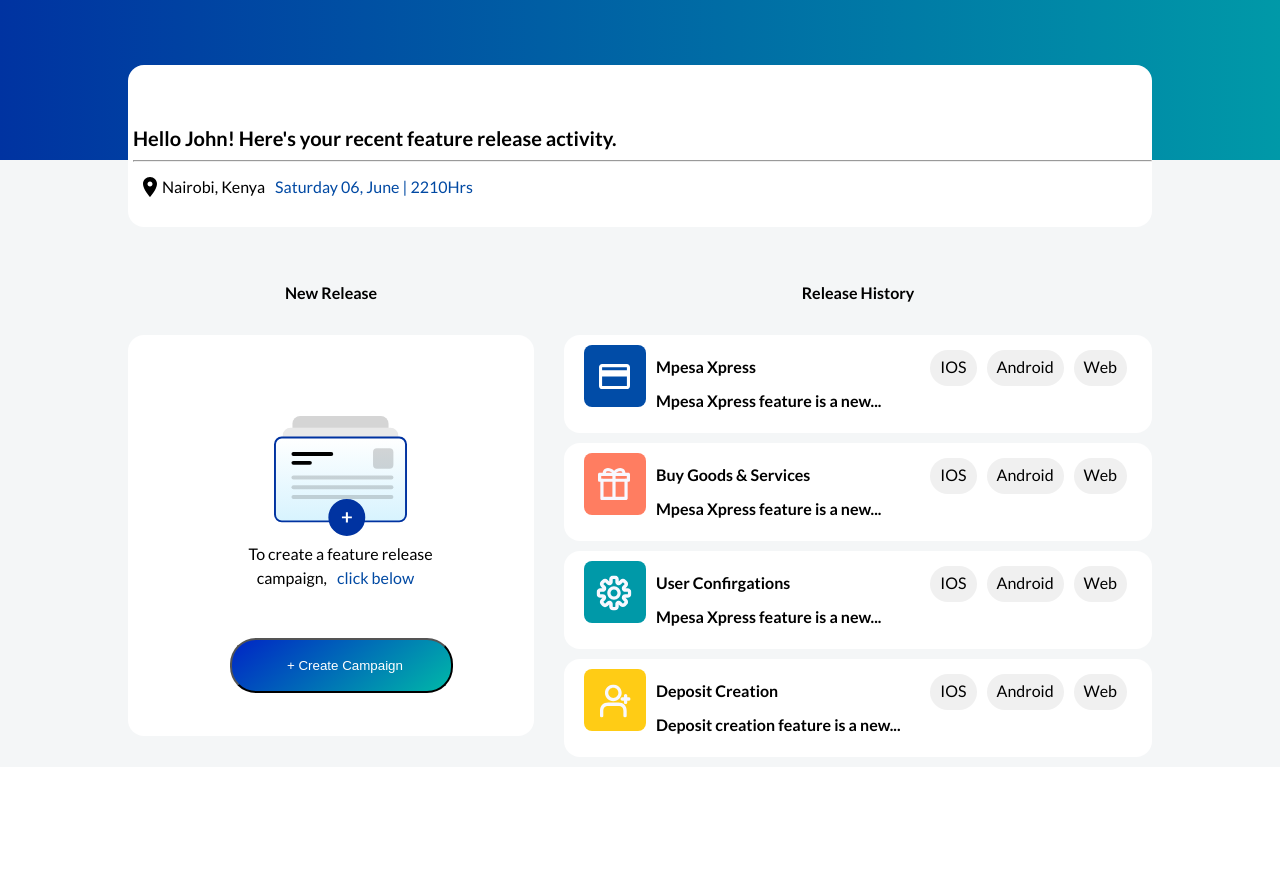
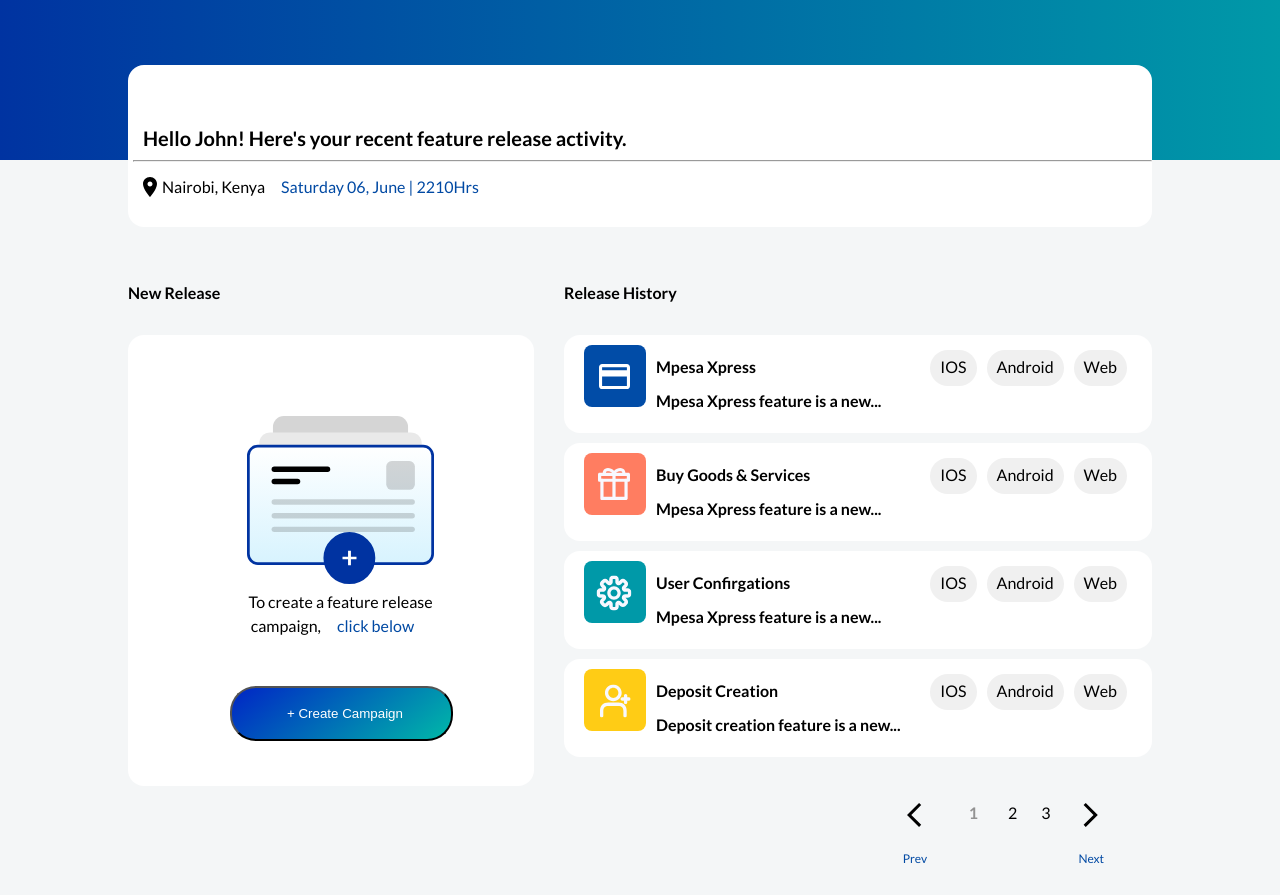
Before and after one commit to DannyMyles/Campaigns, a React (Create React App) app: page /campaign in a window 1280 px wide. Shown: the part 140-1035 px from the top of the page. Before the commit the page ends 907 px from the top, so only its background shows below. Built offline with nearby package versions, Linux system fonts and the light colour scheme; data requests are answered from the project's data file; the HTML template or start-up script is replaced by a standard one.

Commit message:
Add pagination

```diff
--- a/src/components/campaigns/Campaigns.tsx
+++ b/src/components/campaigns/Campaigns.tsx
@@ -1,6 +1,6 @@
-import './campaigns.css'
+import "./campaigns.css";
 import Imlogo from "../../images/Imlogo.svg";
-import create_campaign from '../../images/campaing/create_campaign.svg'
+import create_campaign from "../../images/campaing/create_campaign.svg";
 import deposit_creation from "../../images/campaing/deposit_creation.svg";
 import mpesa_xpress from "../../images/campaing/mpesa_xpress.svg";
 import location from "../../images/campaing/location.svg";
@@ -9,35 +9,31 @@
 import arrow_drop from "../../images/campaing/arrow_drop.svg";
 import left_arrow from "../../images/campaing/left_arrow.svg";
 import right_arrow from "../../images/campaing/right_arrow.svg";
-import {useEffect, useState } from 'react';
-import CreatCampaigns from '../createCampaigns/CreatCampaigns';
-import Modal from '../modal/Modal';
+import { useEffect, useState } from "react";
+import CreatCampaigns from "../createCampaigns/CreatCampaigns";
+import Modal from "../modal/Modal";
 
 export interface Campaign {
-  title: string,
-  image?: URL
+  title: string;
+  image?: URL;
 }
 
-
 const Campaigns = () => {
-
   const [openModal, setOpenModal] = useState(false);
-      let campaigns:Campaign[], setCompains:any;
+  let campaigns: Campaign[], setCompains: any;
   [campaigns, setCompains] = useState([]);
 
   useEffect(() => {
     fetch("http://localhost:4200/campaigns")
-                  .then(response => response.json())
-                  .then((campaigns:Campaign)=>{
+      .then((response) => response.json())
+      .then((campaigns: Campaign) => {
         setCompains(campaigns);
-                  })
+      });
   }, []);
 
   return (
-
-
     <div className="top-header">
-                  <div className='profile'>
+      <div className="profile">
         <div className="inner-container flex-contentbtn">
           <div className="logo-profile">
             <img src={Imlogo} alt="logo-image" />
@@ -60,24 +56,28 @@
         </div>
       </div>
 
-                  <div className='campaign-recent'>
-
+      <div className="campaign-recent">
         <div className=" inner-container">
-                              <div className="campaign-intro ">
+          <div className="campaign-intro">
             <h4>Hello John! Here's your recent feature release activity.</h4>
           </div>
           <div className="campaign-address">
             <hr />
             <div className="location">
-                                          <div> <img src={location} alt="" /></div>
-                                          <span > Nairobi, Kenya</span>
+              <div>
+                {" "}
+                <img src={location} alt="" />
+              </div>
+              <span> Nairobi, Kenya</span>
 
-                                          <span> <a href="#">Saturday 06, June | 2210Hrs</a> </span>
+              <span>
+                {" "}
+                <a href="#">Saturday 06, June | 2210Hrs</a>{" "}
+              </span>
             </div>
           </div>
         </div>
       </div>
-
 
       {/* RELEASES */}
       <div className="release-container inner-container">
@@ -99,76 +99,134 @@
             </div>
 
             <div className="create-button">
-                                          <button onClick={() => { setOpenModal(true) }} > + Create Campaign</button>
+              <button
+                onClick={() => {
+                  setOpenModal(true);
+                }}
+              >
+                {" "}
+                + Create Campaign
+              </button>
             </div>
-                                    {openModal && <Modal setOpenModal={setOpenModal}>
+            {openModal && (
+              <Modal setOpenModal={setOpenModal}>
                 <CreatCampaigns setOpenModal={setOpenModal} />
-                                    </Modal>}
+              </Modal>
+            )}
           </div>
-
         </div>
-
 
         <div className="release-hitory ">
           <div className="release-title">
             <h4>Release History</h4>
           </div>
           <div className="campaign flex-contentbtn">
-                                    <div className='logo'><img src={mpesa_xpress} alt="buy_goods" /></div>
-                                    <div className='des'>
+            <div className="logo">
+              <img src={mpesa_xpress} alt="buy_goods" />
+            </div>
+            <div className="des">
               <h4>Mpesa Xpress</h4>
               <h6>Mpesa Xpress feature is a new...</h6>
             </div>
             <div className="devices flex-contentbtn">
-                                          <div className='device os-icon'><span className="IOS">IOS</span></div>
-                                          <div className='device os-icon'><span className="IOS">Android</span></div>
-                                          <div className='device os-icon'><span className="IOS">Web</span></div>
+              <div className="device os-icon">
+                <span className="IOS">IOS</span>
               </div>
-
+              <div className="device os-icon">
+                <span className="IOS">Android</span>
+              </div>
+              <div className="device os-icon">
+                <span className="IOS">Web</span>
+              </div>
+            </div>
           </div>
           <div className="campaign flex-contentbtn">
-                                    <div className='logo'><img src={buy_goods} alt="buy_goods" /></div>
-                                    <div className='des'>
+            <div className="logo">
+              <img src={buy_goods} alt="buy_goods" />
+            </div>
+            <div className="des">
               <h4>Buy Goods & Services </h4>
               <h6>Mpesa Xpress feature is a new... </h6>
             </div>
             <div className="devices flex-contentbtn">
-                                          <div className='device os-icon'><span className="IOS">IOS</span></div>
-                                          <div className='device os-icon'><span className="IOS">Android</span></div>
-                                          <div className='device os-icon'><span className="IOS">Web</span></div>
+              <div className="device os-icon">
+                <span className="IOS">IOS</span>
               </div>
-
+              <div className="device os-icon">
+                <span className="IOS">Android</span>
+              </div>
+              <div className="device os-icon">
+                <span className="IOS">Web</span>
+              </div>
+            </div>
           </div>
           <div className="campaign flex-contentbtn">
-                                    <div className='logo'><img src={user_configuration} alt="user_configuration" /></div>
-                                    <div className='des'>
+            <div className="logo">
+              <img src={user_configuration} alt="user_configuration" />
+            </div>
+            <div className="des">
               <h4>User Confirgations</h4>
               <h6>Mpesa Xpress feature is a new... </h6>
             </div>
             <div className="devices flex-contentbtn">
-                                          <div className='device os-icon'><span className="IOS">IOS</span></div>
-                                          <div className='device os-icon'><span className="IOS">Android</span></div>
-                                          <div className='device os-icon'><span className="IOS">Web</span></div>
+              <div className="device os-icon">
+                <span className="IOS">IOS</span>
               </div>
-
+              <div className="device os-icon">
+                <span className="IOS">Android</span>
+              </div>
+              <div className="device os-icon">
+                <span className="IOS">Web</span>
+              </div>
+            </div>
           </div>
           <div className="campaign flex-contentbtn">
-                                    <div className="logo"><img src={deposit_creation} alt="deposit_creation" /></div>
-                                    <div className='des'>
+            <div className="logo">
+              <img src={deposit_creation} alt="deposit_creation" />
+            </div>
+            <div className="des">
               <h4>Deposit Creation </h4>
               <h6>Deposit creation feature is a new...</h6>
             </div>
             <div className="devices flex-contentbtn">
-                                          <div className='device os-icon'><span className="IOS">IOS</span></div>
-                                          <div className='device os-icon'><span className="IOS">Android</span></div>
-                                          <div className='device os-icon'><span className="IOS">Web</span></div>
+              <div className="device os-icon">
+                <span className="IOS">IOS</span>
+              </div>
+              <div className="device os-icon">
+                <span className="IOS">Android</span>
+              </div>
+              <div className="device os-icon">
+                <span className="IOS">Web</span>
+              </div>
+            </div>
           </div>
 
+          {/* Pagination */}
+            <div className="pagination-item">
+              <div className="page-link">
+                  <div>
+                    <div>
+                      <img src={left_arrow} alt="left_arrow" /><a href="#" className="page-link-prev">Prev</a>
+                    </div>
+                  </div>
+
+              </div>
+              <div className="page-link page-number">
+                  <div><span>1</span></div>
+                  <div><span>2</span></div>
+                  <div><span>3</span></div>
+                  </div>
+              <div className="page-link">
+                  <div>
+                   <div>
+                    <img src={right_arrow} alt="right_arrow" /><a href="#" className="page-link-prev">Next</a></div>
                   </div>
               </div>
             </div>
         </div>
-      )
-}
+      </div>
+    </div>
+  );
+};
 
-export default Campaigns
+export default Campaigns;
--- a/src/components/campaigns/campaigns.css
+++ b/src/components/campaigns/campaigns.css
@@ -1,78 +1,92 @@
-.top-header{
+.top-header {
     width: 100%;
     background-color: #f4f6f7;
 }
-.profile{
+
+.profile {
     width: 100%;
     height: 235px;
     background: linear-gradient(to right, #0033a1 0%, #0099a8 100%);
     display: flex;
     justify-content: space-between;
 }
-.profile .logo-profile img{
-    width:60%;
-    margin: 20px 0 ;
+
+.profile .logo-profile img {
+    width: 60%;
+    margin: 20px 0;
 }
-.drop-down img{
-    width:50%;
-    margin: 15px 0 ;
+
+.drop-down img {
+    width: 60%;
+    margin: 15px 0;
 }
-.name-profile{
+
+.name-profile {
     display: flex;
     justify-content: space-between;
     color: #f4f6f7;
     text-align: center;
     justify-content: center;
-    margin: 20px 0 ;
+    margin: 20px 0;
     gap: 0.78rem;
 }
-.name-profile .name-icon{
+
+.name-profile .name-icon {
     width: 3.063rem;
-    height:3.063rem;
+    height: 3.063rem;
     justify-content: center;
     background-color: #3e3e3e;
     border-radius: 3rem;
     display: flex;
-    flex-direction:column ;
+    flex-direction: column;
 
 }
 
-a{
-    padding: 10px;
+a {
+    padding: 16px;
 }
-.name-profile .name-title{
+.release-title{
+    /* margin-left: 10px; */
+    text-align: left;
+}
+.name-profile .name-title {
     display: flex;
 }
-.name-profile .name-title .name{
+
+.name-profile .name-title .name {
     justify-content: center;
 }
-.flex-contentbtn{
+
+.flex-contentbtn {
     display: flex;
     justify-content: space-between;
 }
 
 
-.inner-container{
+.inner-container {
     width: 80%;
     margin: 0 auto;
 }
 
 /* Second div */
-.campaign-recent{
+.campaign-recent {
     width: 100%;
 }
-.campaign-intro h4{
+
+.campaign-intro h4 {
     font-size: 20px;
     font-family: Lato;
+    margin-left: 10px;
+   bottom: 30px;
 }
-.campaign-address .location
-{
+
+.campaign-address .location {
     display: flex;
     padding: 5px;
 
 }
 
-.campaign-recent .inner-container{
+.campaign-recent .inner-container {
     height: 162px;
     padding: 61px 0 8px 5px;
     border-radius: 16px;
@@ -81,32 +95,36 @@
     margin-bottom: 1.5em;
 
 }
-.inner-container hr{
+
+.inner-container hr {
     background-color: #ededed;
 }
-.inner-container h4{
+
+.inner-container h4 {
     margin-bottom: 10px;
 }
 
-.des{
+.des {
     padding: 10px;
     text-align: left;
 }
 
-.release-container{
+.release-container {
     display: flex;
     text-align: center;
 }
-.release-hitory{
+
+.release-hitory {
 
     padding-left: 30px;
     width: 70%;
 }
-.release-title{
-    margin:30px 0;
+
+.release-title {
+    margin: 30px 0;
 }
 
-.campaign{
+.campaign {
     width: 100%;
     padding: 10px 20px;
     display: flex;
@@ -116,20 +134,21 @@
     background-color: #fff;
     margin-bottom: 10px;
 }
-.create-campaign{
+
+.create-campaign {
     width: 100%;
-    height: 401px;
+    height: 70%;
     padding: 81px 60px 92px 79px;
     border-radius: 16px;
     background-color: #fff;
 }
 
 
-.create-campaign .create-image img{
-    width: 50%;
+.create-campaign .create-image img {
+    width: 70%;
 }
 
-.create-button button{
+.create-button button {
     width: 222.9px;
     height: 55px;
     margin: 48px 21.1px 0 23px;
@@ -138,17 +157,50 @@
     color: white;
     outline: none;
     cursor: pointer;
-    background: linear-gradient(142deg, rgba(0,44,196,1) 5%, rgba(0,180,169,1) 97%);
+    background: linear-gradient(142deg, rgba(0, 44, 196, 1) 5%, rgba(0, 180, 169, 1) 97%);
 
 }
-.devices{
+
+.devices {
     margin-left: auto;
     font-size: 12px;
 }
-.os-icon{
+
+.os-icon {
     background: #f0f0f0;
     padding: 5px 10px;
     margin: 5px;
     border-radius: 30px;
 
 }
+
+.pagination-item{
+    display: flex;
+    margin-right: 2rem 0.5rem 2rem 0.5rem;
+    padding: 1.5rem;
+    justify-content: end;
+}
+
+.page-link{
+    margin-right: 0.5rem;
+    font-size: 12px;
+    flex: 0;
+}
+
+.page-number{
+    display: flex;
+    margin: 0.5rem;
+    justify-content: center;
+    padding: 2px 4px;
+    text-decoration: none;
+    gap: 2em;
+    cursor: pointer;
+}
+.page-number > div:first-child{
+    background-color: #f4f6f7;
+    height: 1.3rem;
+    width: 1.3rem;
+    color: #929292;
+    font-weight: bolder;
+    text-align: center;
+}
--- a/src/components/createCampaigns/CreatCampaigns.tsx
+++ b/src/components/createCampaigns/CreatCampaigns.tsx
@@ -7,7 +7,7 @@
   setOpenModal: Function
 }
 
-const CreatCampaigns = ({setOpenModal }:CreateCampaignsProps) => {  const [os, setOs] =useState("All")
+const CreatCampaigns = ({setOpenModal }:CreateCampaignsProps) => {const [os, setOs] =useState("All")
 
 function handlecheckBox (evt:any){
  console.log(evt.target.value)
@@ -46,7 +46,7 @@
                          <button> <img src={removeIcon} alt="Remove" /> </button>
                    </div>
                    <div className="action-right">
-                         <div><button onClick={() => { setOpenModal(false) }} >Cancel</button></div>
+                         <div><button onClick={() => {setOpenModal(false)}}>Cancel</button></div>
                          <div><button>Save</button></div>
                    </div>
              </div>
```
Also changed, not shown: src/components/createCampaigns/createCampaigns.css (+19 -2 lines), src/images/campaing/arrow_drop.svg. Lines whose indentation alone changed are shown as unchanged.
